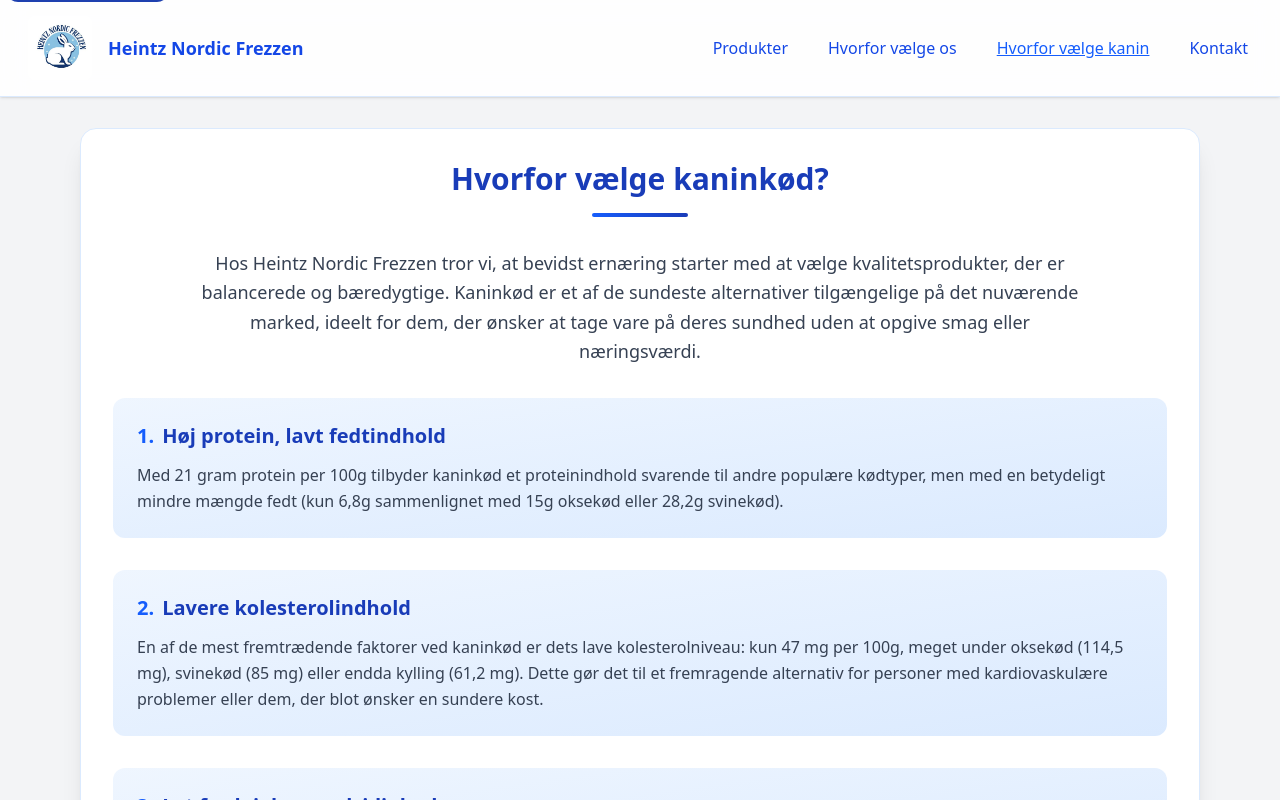
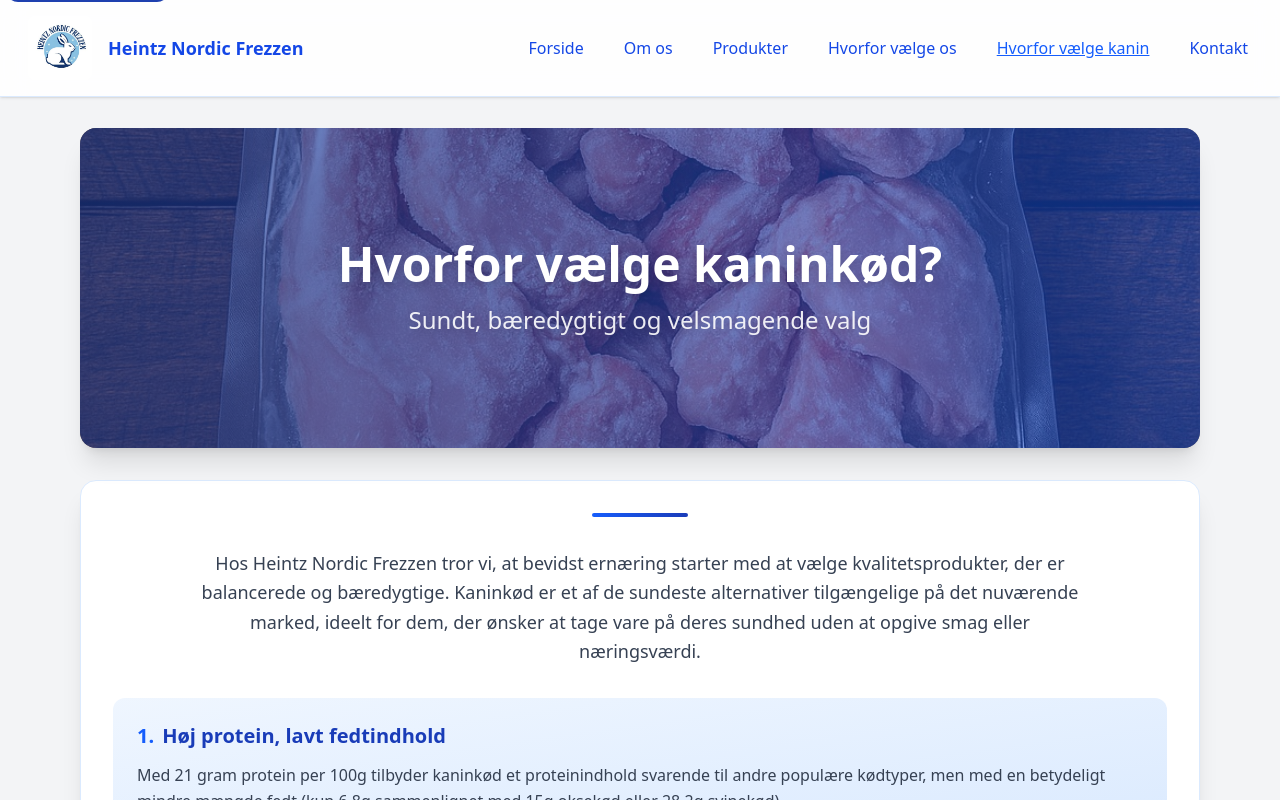
Before and after one commit to Lypher/heintz-nordic-frezzen, a Next.js app: page / in a window 1280 px wide. Both pictures are taken after a click on the button "Hvorfor vælge kanin". Shown: the top 800 px of the page. Built offline with nearby package versions, Linux system fonts and the light colour scheme.

Commit message:
new sections

```diff
--- a/app/components/HomeCarousel.js
+++ b/app/components/HomeCarousel.js
@@ -28,6 +28,13 @@ const HomeCarousel = ({ onNavigate }) => {
       title: 'Hvorfor Vælge Kanin',
       description: 'Sundt og bæredygtigt valg',
       buttonText: 'Udforsk fordele'
+    },
+    {
+      id: 'om-os',
+      image: '/banner.jpg',
+      title: 'Om os',
+      description: 'Lær vores historie og værdier at kende',
+      buttonText: 'Læs mere'
     },
     {
       id: 'contact',
--- a/app/page.js
+++ b/app/page.js
@@ -26,13 +26,18 @@ export default function Home() {
   const [selectedProduct, setSelectedProduct] = useState(null);
 
   // Tilstand for at styre hvilken sektion der er aktiv
-  const [activeSection, setActiveSection] = useState('home'); // 'home', 'products', 'why-us', 'why-rabbit', 'contact'
+  const [activeSection, setActiveSection] = useState('home'); // 'home', 'products', 'why-us', 'why-rabbit', 'om-os', 'contact'
 
   // Tilstand for at styre mobilmenu
   const [isMobileMenuOpen, setIsMobileMenuOpen] = useState(false);
 
   // Tilstand for at styre bløde overgange
   const [isTransitioning, setIsTransitioning] = useState(false);
+
+  // Después de los otros useState:
+  const [contactLoading, setContactLoading] = useState(false);
+  const [contactSuccess, setContactSuccess] = useState(null);
+  const [contactError, setContactError] = useState(null);
 
   // Definición de los 3 productos con sus respectivas imágenes de las carpetas
   const products = [
@@ -213,7 +218,6 @@ export default function Home() {
                         </p>
                         <div className="flex items-center justify-between">
                           <div className="flex items-center space-x-1">
-                            <div className="flex space-x-1">
                             {[...Array(5)].map((_, i) => (
                               <svg
                                 key={i}
@@ -224,7 +228,6 @@ export default function Home() {
                                 <path d="M9.049 2.927c.3-.921 1.603-.921 1.902 0l1.07 3.292a1 1 0 00.95.69h3.462c.969 0 1.371 1.24.588 1.81l-2.8 2.034a1 1 0 00-.364 1.118l1.07 3.292c.3.921-.755 1.688-1.54 1.118l-2.8-2.034a1 1 0 00-1.175 0l-2.8 2.034c-.784.57-1.838-.197-1.539-1.118l1.07-3.292a1 1 0 00-.364-1.118L2.98 8.72c-.783-.57-.38-1.81.588-1.81h3.461a1 1 0 00.951-.69l1.07-3.292z" />
                               </svg>
                             ))}
-                            </div>
                             <span className="text-sm text-gray-500 ml-1">5.0</span>
                           </div>
                           <button
@@ -279,9 +282,31 @@ export default function Home() {
              case 'why-rabbit':
          return (
            <section className="w-full max-w-6xl mx-auto px-4 pt-6 sm:pt-8">
+            {/* Banner superior */}
+            <div className="relative w-full h-48 sm:h-64 md:h-80 rounded-2xl overflow-hidden mb-8 shadow-xl">
+              <Image
+                src="/product2/1.jpeg"
+                alt="Banner kaninkød - Produkt 2"
+                fill
+                className="object-cover"
+                priority
+                sizes="(max-width: 640px) 100vw, (max-width: 768px) 100vw, (max-width: 1024px) 100vw, 1200px"
+              />
+              <div className="absolute inset-0 bg-gradient-to-r from-blue-900/70 to-blue-600/50"></div>
+              <div className="absolute inset-0 flex items-center justify-center">
+                <div className="text-center text-white">
+                  <h3 className="text-3xl sm:text-4xl md:text-5xl font-bold mb-4 drop-shadow-lg">
+                    Hvorfor vælge kaninkød?
+                  </h3>
+                  <p className="text-lg sm:text-xl md:text-2xl opacity-90 drop-shadow-lg">
+                    Sundt, bæredygtigt og velsmagende valg
+                  </p>
+                </div>
+              </div>
+            </div>
+            {/* Contenido principal */}
             <div className="bg-white rounded-2xl shadow-xl p-6 sm:p-8 border border-blue-100 animate-slide-in-right">
               <div className="text-center mb-6 sm:mb-8">
-                <h3 className="text-2xl sm:text-3xl font-bold text-blue-800 mb-4">Hvorfor vælge kaninkød?</h3>
                 <div className="w-20 sm:w-24 h-1 bg-gradient-to-r from-blue-600 to-blue-800 mx-auto rounded-full"></div>
               </div>
 
@@ -363,6 +388,55 @@ export default function Home() {
                     <p className="text-lg sm:text-xl font-semibold">
                       Spis bedre. Lev bedre. Vælg kanin.
                     </p>
+                  </div>
+                </div>
+              </div>
+            </div>
+          </section>
+        );
+
+                    case 'om-os':
+  return (
+    <section className="w-full max-w-4xl mx-auto px-4 pt-8 pb-16 animate-fade-in-up">
+      <div className="bg-white rounded-2xl shadow-xl p-6 sm:p-10 border border-blue-100">
+        <h2 className="text-3xl sm:text-4xl font-bold text-blue-800 mb-6 text-center">Om os</h2>
+        <div className="space-y-6 text-gray-800 text-base sm:text-lg leading-relaxed">
+          <h3 className="text-2xl font-semibold text-blue-700 mb-4 text-center">Vores historie begynder her</h3>
+          <p>Alt begyndte med et simpelt spørgsmål: Hvorfor spiser man ikke kaninkød i Danmark?</p>
+          <p>Oprindelsen til Heintz Nordic Frozzen kommer fra den opmærksomme observation af grundlæggeren, Tibor Heintz, som ved ankomsten til Danmark bemærkede en tydelig mangel: Kaninkød var ikke en del af det almindelige forbrug.</p>
+          <p>Med sin erfaring inden for fødevarebranchen og sin rejse gennem forskellige lande forstod han, at dette produkt, så værdsat for dets ernæringsmæssige værdi og sunde egenskaber, var fuldstændig fraværende på et marked, der i stigende grad kræver kvalitet og sundhed i kosten.</p>
+          <blockquote className="italic border-l-4 border-blue-400 pl-4 text-blue-700">“Jeg så en mangel, noget der manglede. Kanin er et sundt kød, spist i mange lande i verden, men her var det bare ikke. Jeg spurgte mig selv: Hvorfor ikke bringe denne fødevare, som var en del af mit liv, til et sted, der også søger bedre ernæring for sine nye generationer?”</blockquote>
+          <p>Tibors forhold til dette produkt er ikke tilfældigt: Hans barndom i Argentina foregik blandt familiens kaninfarme, hvor han fra en tidlig alder lærte fordelene og værdien af dette kød. Han blev uddannet som agronom, specialiserede sig i kaninavl og lærte hele processen fra produktion til ansvarligt forbrug.</p>
+          <h4 className="text-xl font-semibold text-blue-700 mt-8 mb-2">Fra idé til projekt</h4>
+          <p>Med professionel støtte fra Business Manager i Fredericia forvandlede Tibor denne bekymring til et konkret projekt. Efter måneder med research, studier af regler og lovgivning, specialiseret rådgivning og mange timers arbejde med fødevarelogistik blev Heintz Nordic Frozzen etableret som den første virksomhed specialiseret i frossen kaninkød i Danmark.</p>
+          <blockquote className="italic border-l-4 border-blue-400 pl-4 text-blue-700">“At arbejde med fødevarer er ikke let, og slet ikke i et land, hvor du ikke kender alle lovene fra starten. Men med indsats, research og engagement lykkedes det os at skabe noget, der ikke fandtes her før.”</blockquote>
+          <h4 className="text-xl font-semibold text-blue-700 mt-8 mb-2">Vores vision er klar: Bidrage til en sundere kost</h4>
+          <p>Ud over at bringe et nyt produkt er Tibors vision at bidrage til en forandring: At danske familier og nye generationer kan få adgang til sunde, bæredygtige og meget kvalitetsrige proteiner. Hans erfaring med frossen fødevarelogistik i Danmark, hvor han arbejdede som koordinator i store lagre, gav ham den nødvendige viden til at designe sikre, effektive og kvalitetsorienterede processer.</p>
+          <h4 className="text-xl font-semibold text-blue-700 mt-8 mb-2">En personlig besked til dem, der møder os for første gang</h4>
+          <blockquote className="italic border-l-4 border-blue-400 pl-4 text-blue-700">“Vi er ikke kun her for at sælge kød. Vi er her for at tilbyde et sundt alternativ, med omhu og overbevisning om at gøre tingene rigtigt. Vi mener, at kaninkød skal være en del af familiens daglige kost, ikke som noget sporadisk, men som en del af en mere bevidst og moderne ernæring.”</blockquote>
+          <p className="mt-8 font-bold text-blue-800 text-center">Heintz Nordic Frozzen: Det første skridt mod en ny generation af sund ernæring.</p>
+        </div>
+        <div className="mt-12">
+          <h3 className="text-2xl font-bold text-blue-800 mb-4 text-center">Om os</h3>
+          <div className="space-y-4 text-gray-800 text-base sm:text-lg">
+            <div>
+              <span className="font-semibold text-blue-700">🔹 MISSION</span>
+              <p>At gøre sundt kaninkød tilgængeligt i Danmark ved at tilbyde et produkt af høj kvalitet, pålideligt og med processer, der sikrer sikkerhed, sporbarhed og fremragende service. Vi arbejder for at bidrage til en moderne, bevidst og fremtidssikret kost.</p>
+            </div>
+            <div>
+              <span className="font-semibold text-blue-700">🔹 VISION</span>
+              <p>At blive den førende distributør af sundt kaninkød i Danmark, anerkendt for vores engagement i kvalitet, sporbarhed og ernæringsmæssigt velvære for nye generationer.</p>
+            </div>
+            <div>
+              <span className="font-semibold text-blue-700">🔹 VÆRDIER</span>
+              <ul className="list-disc list-inside ml-6">
+                <li>✅ Kvalitet uden kompromis</li>
+                <li>✅ Engagement for sundhed</li>
+                <li>✅ Gennemsigtighed og tillid</li>
+                <li>✅ Professionel og menneskelig service</li>
+                <li>✅ Fremtidsvision</li>
+                <li>✅ Bæredygtighed</li>
+              </ul>
             </div>
           </div>
         </div>
@@ -502,7 +576,7 @@ export default function Home() {
                    <div className="w-16 sm:w-20 h-1 bg-gradient-to-r from-blue-600 to-blue-800 mx-auto rounded-full"></div>
                  </div>
 
-                 <form className="space-y-6">
+                 <form className="space-y-6" onSubmit={e => e.preventDefault()}>
                    <div className="grid sm:grid-cols-2 gap-4">
                      <div>
                        <label htmlFor="firstName" className="block text-sm font-medium text-gray-700 mb-2">
@@ -626,6 +700,9 @@ export default function Home() {
                      Send besked
                    </button>
                  </form>
+                 {contactLoading && <LoadingSpinner />}
+                 {contactSuccess && <p className="text-green-600 mt-2">{contactSuccess}</p>}
+                 {contactError && <p className="text-red-600 mt-2">{contactError}</p>}
                </div>
              </div>
            </section>
@@ -677,6 +754,26 @@ export default function Home() {
 
           {/* Menú de escritorio */}
           <nav className="hidden lg:flex gap-6" role="navigation" aria-label="Hovednavigation">
+            <button
+              onClick={() => handleSectionChange('home')}
+              className={`font-medium transition-colors text-base focus-visible:outline-2 focus-visible:outline-blue-500 focus-visible:outline-offset-2 rounded px-2 py-1 ${
+                activeSection === 'home'
+                  ? 'text-blue-600 underline'
+                  : 'text-blue-700 hover:underline'
+              }`}
+            >
+              Forside
+            </button>
+            <button
+              onClick={() => handleSectionChange('om-os')}
+              className={`font-medium transition-colors text-base focus-visible:outline-2 focus-visible:outline-blue-500 focus-visible:outline-offset-2 rounded px-2 py-1 ${
+                activeSection === 'om-os'
+                  ? 'text-blue-600 underline'
+                  : 'text-blue-700 hover:underline'
+              }`}
+            >
+              Om os
+            </button>
             <button
               onClick={() => handleSectionChange('products')}
               className={`font-medium transition-colors text-base focus-visible:outline-2 focus-visible:outline-blue-500 focus-visible:outline-offset-2 rounded px-2 py-1 ${
@@ -745,6 +842,26 @@ export default function Home() {
           isMobileMenuOpen ? 'max-h-96 opacity-100' : 'max-h-0 opacity-0'
         }`}>
           <nav className="px-4 pb-4 space-y-2" role="navigation" aria-label="Mobil navigation">
+            <button
+              onClick={() => handleSectionChange('home')}
+              className={`w-full text-left px-4 py-3 rounded-lg font-medium transition-colors ${
+                activeSection === 'home'
+                  ? 'bg-blue-100 text-blue-700'
+                  : 'text-blue-700 hover:bg-blue-50'
+              }`}
+            >
+              Forside
+            </button>
+            <button
+              onClick={() => handleSectionChange('om-os')}
+              className={`w-full text-left px-4 py-3 rounded-lg font-medium transition-colors ${
+                activeSection === 'om-os'
+                  ? 'bg-blue-100 text-blue-700'
+                  : 'text-blue-700 hover:bg-blue-50'
+              }`}
+            >
+              Om os
+            </button>
             <button
               onClick={() => handleSectionChange('products')}
               className={`w-full text-left px-4 py-3 rounded-lg font-medium transition-colors ${
```
Lines whose indentation alone changed are shown as unchanged.
